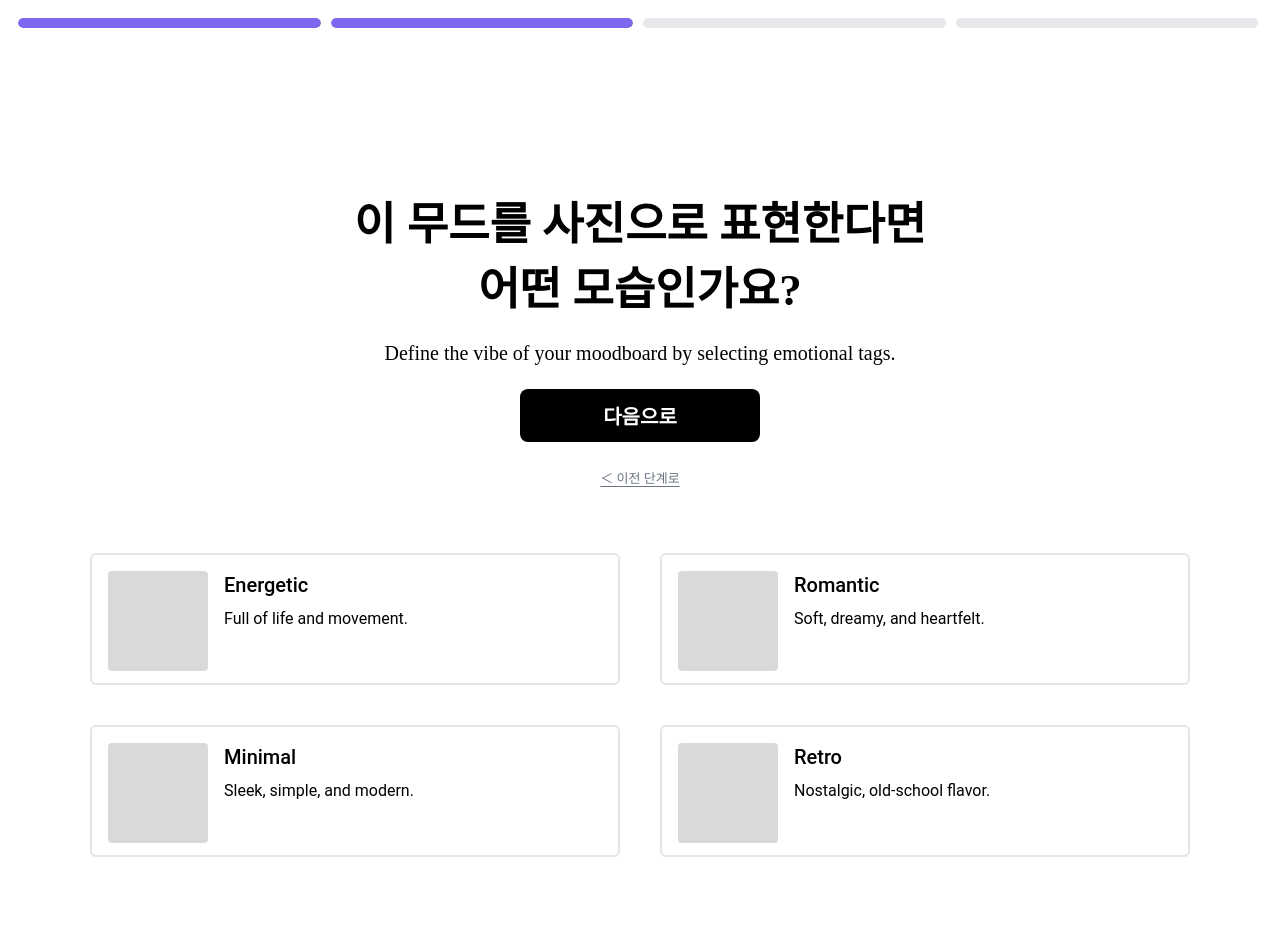
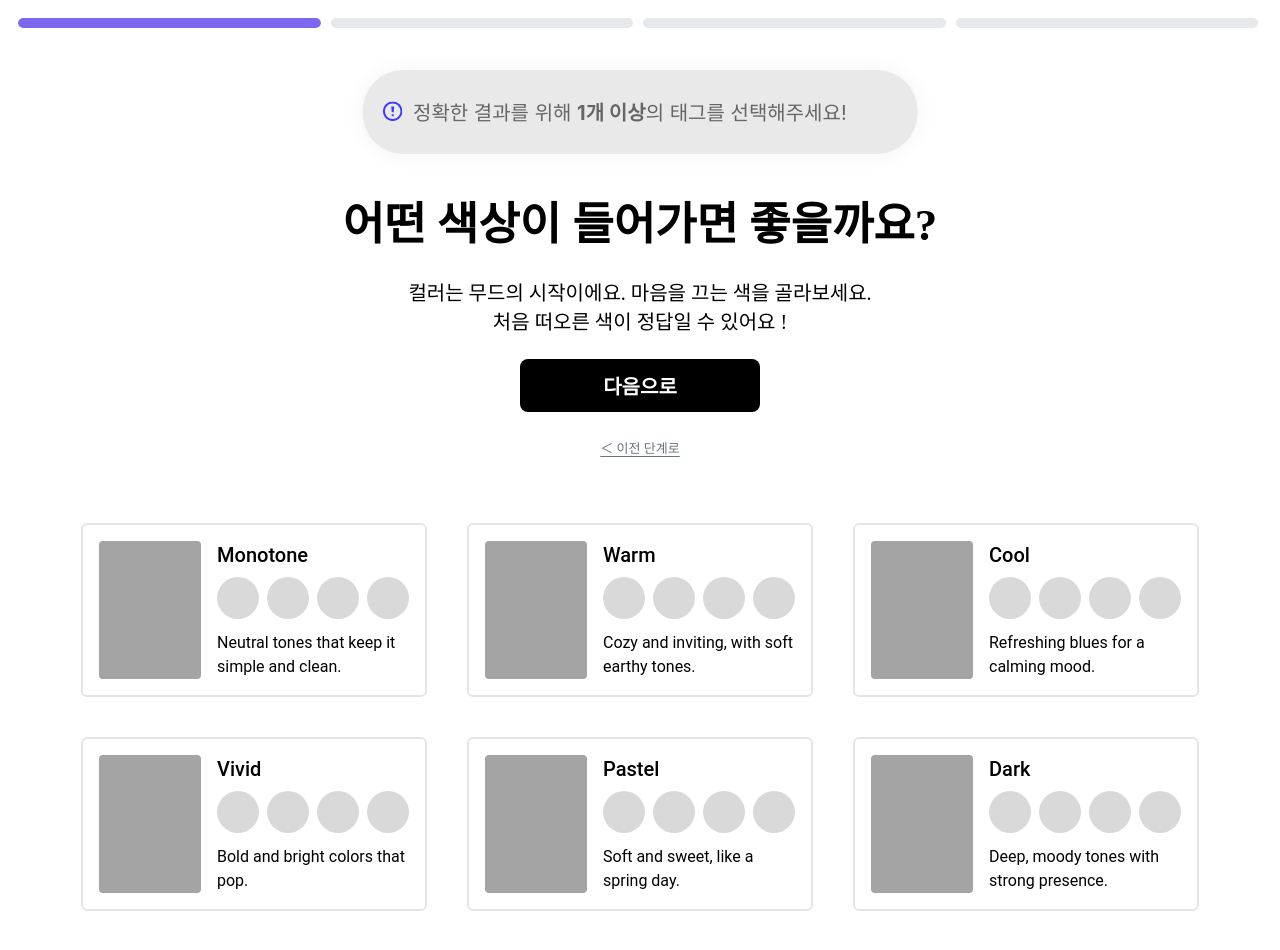
Before and after one commit to hubluish/Moomu, a Next.js app: page /home/home in a window 1280 px wide. Both pictures are taken after a click on the button "다음으로". Shown: the top 950 px of the page. Before the commit the page ends 922 px from the top, so only its background shows below. Built offline with nearby package versions, Linux system fonts and the light colour scheme.

Commit message:
[FEAT] Alert 컴포넌트 제작

```diff
--- /dev/null
+++ b/src/components/section/home/PopAlert.module.css
@@ -0,0 +1,59 @@
+.wrapper {
+    display: flex;
+    width: 514px;
+    height: 53px;
+    padding: 15.288px 20.385px;
+    flex-direction: row;
+    align-items: center;
+    gap: 10px;
+    flex-shrink: 0;
+
+    border-radius: 40.769px;
+    background: #E9E9E9;
+    box-shadow: 0px 0.51px 22.423px 0px rgba(0, 0, 0, 0.05);
+}
+
+.icon {
+    width: 20px;
+    height: 20px;
+    flex-shrink: 0;
+    display: flex;
+    align-items: center;
+    justify-content: center;
+}
+
+.text {
+    color: #666;
+    font-family: Inter, sans-serif;
+    font-size: 20px;
+    font-style: normal;
+    font-weight: 400;
+    line-height: normal;
+    margin: 0;
+}
+
+.text strong {
+    font-weight: 700;
+}
+
+.alertContainer {
+    position: fixed;
+    top: 70px;
+    left: 50%;
+    transform: translateX(-50%);
+    z-index: 1000;
+    transition: transform 0.3s ease, opacity 0.3s ease;
+    opacity: 0;
+    pointer-events: none;
+}
+
+.alertVisible {
+    transform: translateX(-50%) translateY(0);
+    opacity: 1;
+    pointer-events: auto;
+}
+
+.alertHidden {
+    transform: translateX(-50%) translateY(-100%);
+    opacity: 0;
+}
--- /dev/null
+++ b/src/components/section/home/PopAlert.tsx
@@ -0,0 +1,31 @@
+import styles from './PopAlert.module.css';
+
+interface PopAlertProps {
+    visible: boolean;
+}
+
+export default function PopAlert({ visible }: PopAlertProps) {
+    return (
+        <div
+        className={`${styles.alertContainer} ${visible ? styles.alertVisible : styles.alertHidden}`}
+        >
+        <div className={styles.wrapper}>
+            <div className={styles.icon}>
+                <svg xmlns="http://www.w3.org/2000/svg" width="21" height="21" viewBox="0 0 21 21" fill="none">
+                    <g clipPath="url(#clip0_1235_1104)">
+                    <path d="M10.5771 2.13465C15.0729 2.13465 18.7309 5.79267 18.7309 10.2885C18.7309 14.7843 15.0729 18.4423 10.5771 18.4423C6.08125 18.4423 2.42323 14.7843 2.42323 10.2885C2.42323 5.79267 6.08125 2.13465 10.5771 2.13465ZM10.5771 0.0961914C4.94786 0.0961914 0.384766 4.65929 0.384766 10.2885C0.384766 15.9177 4.94786 20.4808 10.5771 20.4808C16.2063 20.4808 20.7694 15.9177 20.7694 10.2885C20.7694 4.65929 16.2063 0.0961914 10.5771 0.0961914ZM11.5963 13.3462H9.55784V15.3847H11.5963V13.3462ZM9.55784 11.3077H11.5963L12.1059 5.19235H9.04823L9.55784 11.3077Z" fill="#3D38F5"/>
+                    </g>
+                    <defs>
+                    <clipPath id="clip0_1235_1104">
+                        <rect width="20.3846" height="20.3846" fill="white" transform="translate(0.384766 0.0961914)" />
+                    </clipPath>
+                    </defs>
+                </svg>
+            </div>
+            <p className={styles.text}>
+            정확한 결과를 위해 <strong>1개 이상</strong>의 태그를 선택해주세요!
+            </p>
+        </div>
+        </div>
+    );
+}
--- a/src/pages/home/home.tsx
+++ b/src/pages/home/home.tsx
@@ -3,6 +3,7 @@
 import React, {useState} from 'react';
 import { useRouter } from 'next/navigation';
 import styles from './home.module.css';
+import PopAlert from '../../components/section/home/PopAlert';
 import ColorOption from '../../components/section/home/ColorOption';
 import TitleBlock from '../../components/section/home/TitleBlock';
 import NextButton from '../../components/section/home/NextButton';
@@ -61,8 +62,16 @@ function Home() {
     const router = useRouter();
     const [selections, setSelections] = useState<(string | null)[]>([null, null, null, null]);
     const content = stepContents[step - 1];
+    const [showAlert, setShowAlert] = useState(false);
+
 
     const handleNext = () => {
+        if (!selections[step - 1]) {
+        setShowAlert(true);
+        setTimeout(() => setShowAlert(false), 4000);
+        return;
+        }
+
         if (step < 4) {
             setStep(step + 1);
         } else {
@@ -88,6 +97,7 @@ function Home() {
     return (
         <main>
             <ProgressBar step={step}/>
+            <PopAlert visible={showAlert} />
             <TitleBlock title={content.title} subtitle= {content.subtitle}/>
             <NextButton onClick={handleNext} variant={step < 4 ? 'black' : 'gradient'} />
             <PreviousButton onClick={() => setStep(step > 1 ? step - 1 : step)} />
```
Also changed, not shown: src/components/section/home/TagGuideModal.module.css (added), src/components/section/home/TagGuideModal.tsx (added).
